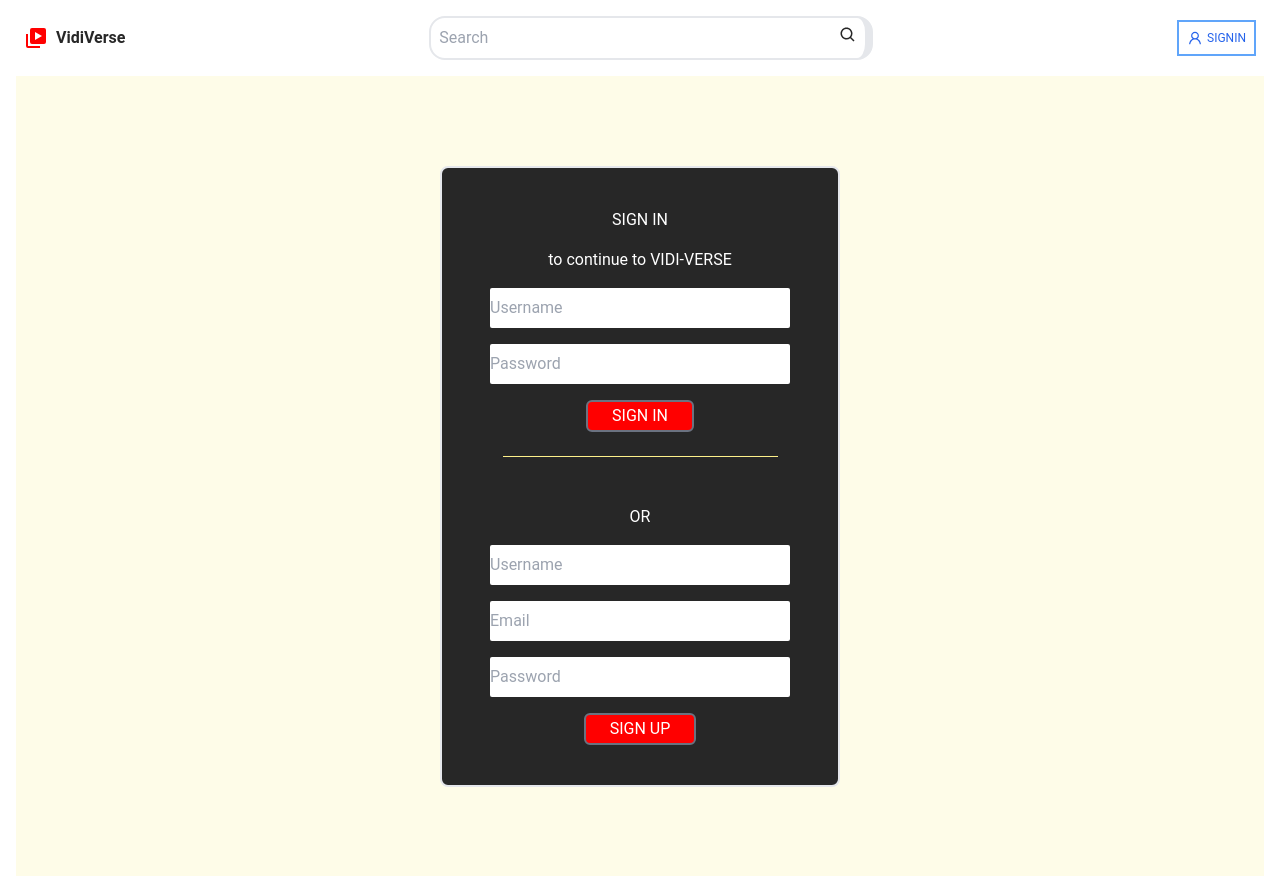
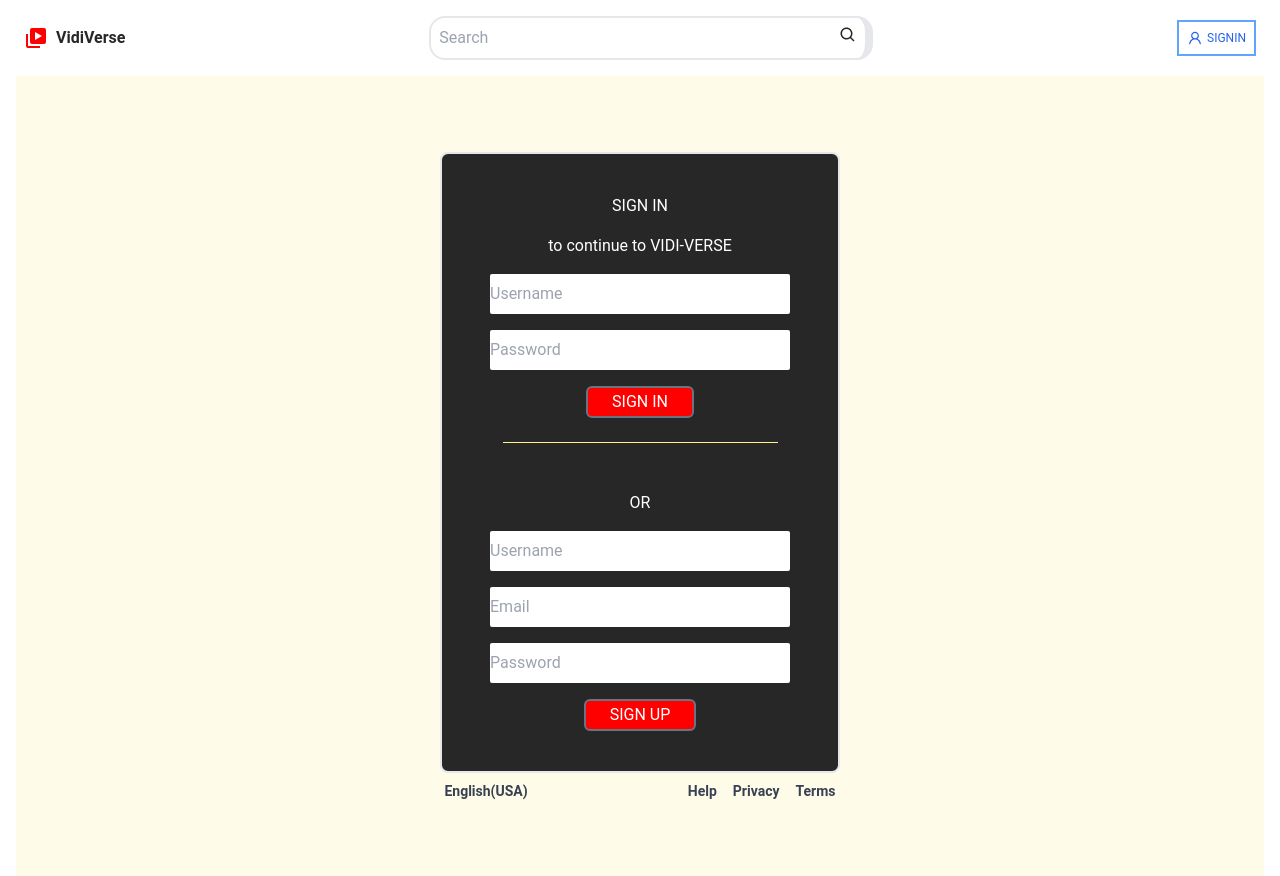
Before and after one commit to studiosnabeel/vidi-verse, a Next.js app in the folder client/: page /login in a window 1280 px wide. Built offline with nearby package versions, Linux system fonts and the light colour scheme.

Commit message:
Add Links to login page

```diff
--- a/client/app/login/page.tsx
+++ b/client/app/login/page.tsx
@@ -1,11 +1,12 @@
 import Navbar from "@/components/Navbar";
+import Link from "next/link";
 import React from "react";
 
 const login = () => {
   return (
     <div className='mx-4 font-roboto'>
       <Navbar />
-      <div className='flex justify-center items-center h-[100vh] bg-yellow-50 '>
+      <div className='flex flex-col justify-center items-center h-[100vh] bg-yellow-50 '>
         <div
           className='flex flex-col gap-4
       border-2 p-10 rounded-lg bg-[#272727] text-white items-center lg:w-[400px]'
@@ -47,6 +48,24 @@
             SIGN UP
           </button>
         </div>
+        <div className='font-semibold flex gap-16 text-[12px] mt-2 justify-between items-center lg:gap-40 text-gray-700 lg:text-sm'>
+          <div>
+            <Link href='/'>
+              <h2>English(USA)</h2>
+            </Link>
+          </div>
+          <div className='flex gap-4'>
+            <Link href='/'>
+              <h4>Help</h4>
+            </Link>
+            <Link href='/'>
+              <h4>Privacy</h4>
+            </Link>
+            <Link href='/'>
+              <h4>Terms</h4>
+            </Link>
+          </div>
+        </div>
       </div>
     </div>
   );
```
